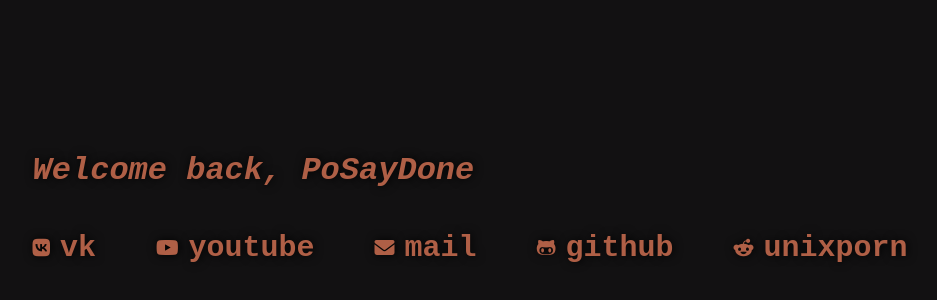
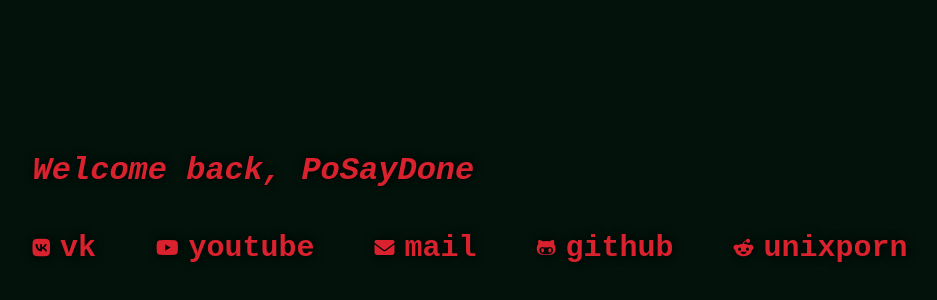
Before and after one commit to PoSayDone/.dotfiles_new, a plain HTML site: page files/startpage/index.html in a window 1280 px wide. Shown: the part 192-492 px from the top of the page, without its empty margins (170-1107 px from the left). Drawn offline with Linux system fonts and the light colour scheme.

Commit message:
Added spotify colors autoreload, now it owuld work

```diff
--- a/files/css/colors.css
+++ b/files/css/colors.css
@@ -1,3 +1,3 @@
 :root {
---bg-color: #121112B3;
+--bg-color: #0F1A2AB3;
 }
--- a/files/eww/_colors.scss
+++ b/files/eww/_colors.scss
@@ -1,9 +1,9 @@
-  $bg: rgba($color: #121112, $alpha: 0.4);;
-  $contrastbg: #121112;
-  $bgSecondary: #121112;
-  $bgCal: rgba($color: #121112, $alpha: 0.6);
-  $fg: #fcffff;
-  $fgDim: #fcffff;
+  $bg: rgba($color: #03120B, $alpha: 0.4);;
+  $contrastbg: #03120B;
+  $bgSecondary: #03120B;
+  $bgCal: rgba($color: #03120B, $alpha: 0.6);
+  $fg: #ffcfcb;
+  $fgDim: #ffcfcb;
   $watermelon: #e05f65;
 
   // Aliases
@@ -13,10 +13,10 @@
   $foregroundDim: $fgDim;
 
   $black: #242931;
-  $red: #AF5F46;
-  $green: #4F626A;
-  $blue: #f3734b;
-  $cyan: #5a8495;
+  $red: #D9222E;
+  $green: #9E3245;
+  $blue: #ff1b2d;
+  $cyan: #da3350;
   $blue-desaturated: #74bee9;
   $magenta: #c68aee;
   $purple: #c68aee;
--- a/files/startpage/css/colors.css
+++ b/files/startpage/css/colors.css
@@ -1,5 +1,5 @@
 :root {
-          --bg-color: #121112b3;
-          --bg-color_solid: #121112;
-          --text-color: #AF5F46;
+          --bg-color: #03120Bb3;
+          --bg-color_solid: #03120B;
+          --text-color: #D9222E;
 }
```
Also changed, not shown: files/discord/Material-Discord.theme.css, 15 other files.
